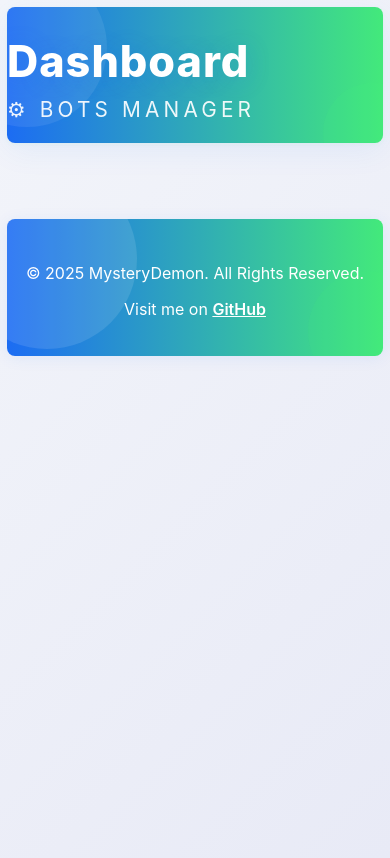
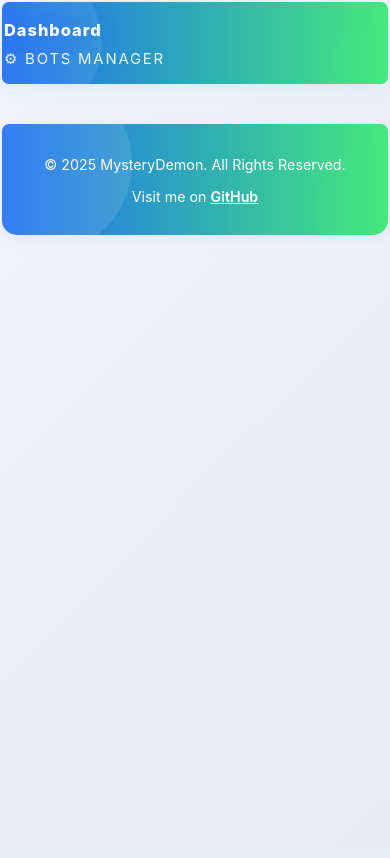
Before and after one commit to MysteryDemon/BotClusters, a Flask app: page / in a window 390 px wide. After the commit the page ends 235 px from the top, so only its background shows below. Run offline with Flask 2, Linux system fonts and the light colour scheme; the visitor is signed in with stand-in values (Sample User, id 1); parts of the project's set-up code (start-up, migrations or seed data) failed here and were passed over; some libraries are stand-ins or nearby versions.

Commit message:
Update cluster.css

```diff
--- a/app/static/css/cluster.css
+++ b/app/static/css/cluster.css
@@ -447,7 +447,6 @@ footer::after {
     right: -45px;
 }
 
-/* ================= Responsive Design ================ */
 @media (max-width: 900px) {
     .dashboard {
         max-width: 98vw;
@@ -524,3 +523,145 @@ footer::after {
         padding: 7vw 3vw;
     }
 }
+
+/* ...[rest of your CSS above remains unchanged]... */
+
+/* ================= Responsive Design ================ */
+@media (max-width: 900px) {
+    .dashboard {
+        max-width: 98vw;
+    }
+    .header,
+    footer {
+        padding: 38px 12px 32px 12px;
+    }
+    .bot-card {
+        padding: 20px 10px 18px 10px;
+    }
+}
+
+/* Enhanced responsiveness for low-size screens */
+@media (max-width: 600px) {
+    body {
+        padding: 4px;
+        font-size: 1.04em;
+    }
+    .dashboard {
+        max-width: 100vw;
+        padding: 0;
+    }
+    .header,
+    footer {
+        padding: 18px 0 16px 0;
+        border-radius: 7px;
+        margin-bottom: 18px;
+        min-width: 0;
+        font-size: 0.98em;
+    }
+    .header h1 {
+        font-size: 1.45em;
+    }
+    .header p {
+        font-size: 0.98em;
+        letter-spacing: 0.12em;
+    }
+    .bot-grid {
+        grid-template-columns: 1fr;
+        gap: 10px;
+        padding: 0 2px;
+    }
+    .bot-card {
+        padding: 10px 2vw 8px 2vw;
+        border-radius: 7px;
+        font-size: 1em;
+        min-width: 0;
+        word-break: break-word;
+    }
+    .bot-header h2 {
+        font-size: 1.08em;
+    }
+    button, .control-btn {
+        width: 100%;
+        margin: 8px 0;
+        padding: 12px 0;
+        font-size: 1.08em;
+        min-width: 0;
+    }
+    #buttonContainer {
+        flex-direction: column;
+        margin: 7px 0;
+        gap: 0;
+    }
+    table, th, td {
+        display: block;
+        width: 100%;
+        min-width: 0;
+    }
+    table th {
+        display: none;
+    }
+    table td {
+        text-align: right;
+        padding-left: 54%;
+        position: relative;
+        border: none;
+        border-bottom: 1px solid #eaeaea;
+        font-size: 1em;
+        min-width: 0;
+        word-break: break-word;
+    }
+    table td::before {
+        content: attr(data-label);
+        position: absolute;
+        left: 10px;
+        width: 50%;
+        padding-left: 10px;
+        font-weight: bold;
+        text-align: left;
+        font-size: 0.99em;
+        color: #1c6cf3;
+        min-width: 0;
+    }
+    .modal-content {
+        width: 99vw;
+        padding: 6vw 2vw;
+        font-size: 1em;
+        min-width: 0;
+    }
+    footer {
+        margin-top: 22px;
+        font-size: 0.92em;
+        border-radius: 7px 7px 15px 15px;
+    }
+    #log-content {
+        padding: 12px;
+        font-size: 0.98em;
+    }
+    .bot-status {
+        font-size: 0.97em;
+        padding: 7px 11px;
+    }
+    .bot-status::before {
+        width: 8px;
+        height: 8px;
+        margin-right: 6px;
+    }
+}
+
+/* Ultra small screens (<400px) */
+@media (max-width: 400px) {
+    body {
+        font-size: 0.97em;
+        padding: 2px;
+    }
+    .header, footer, .bot-card, .modal-content {
+        padding-left: 2px;
+        padding-right: 2px;
+    }
+    .header h1 {
+        font-size: 1.08em;
+    }
+    .dashboard {
+        padding: 0;
+    }
+}
```
